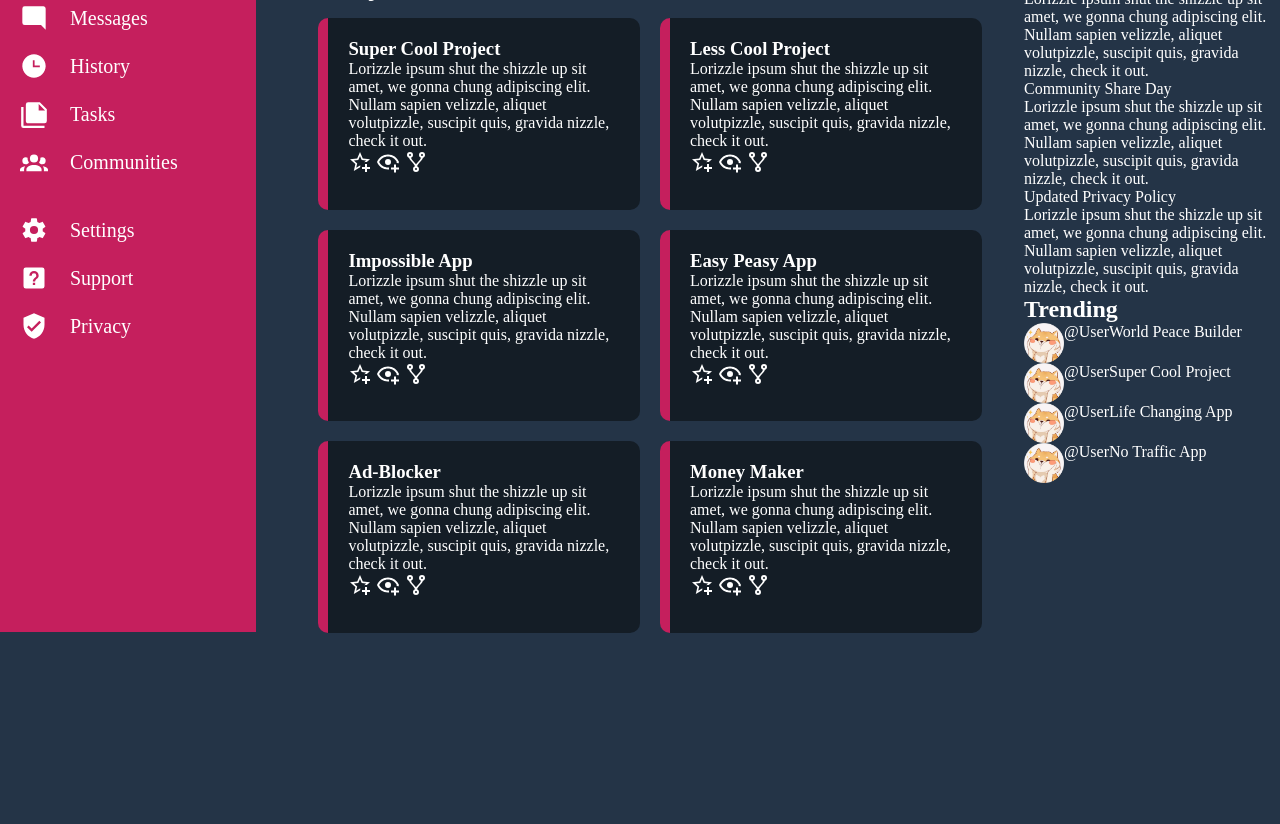
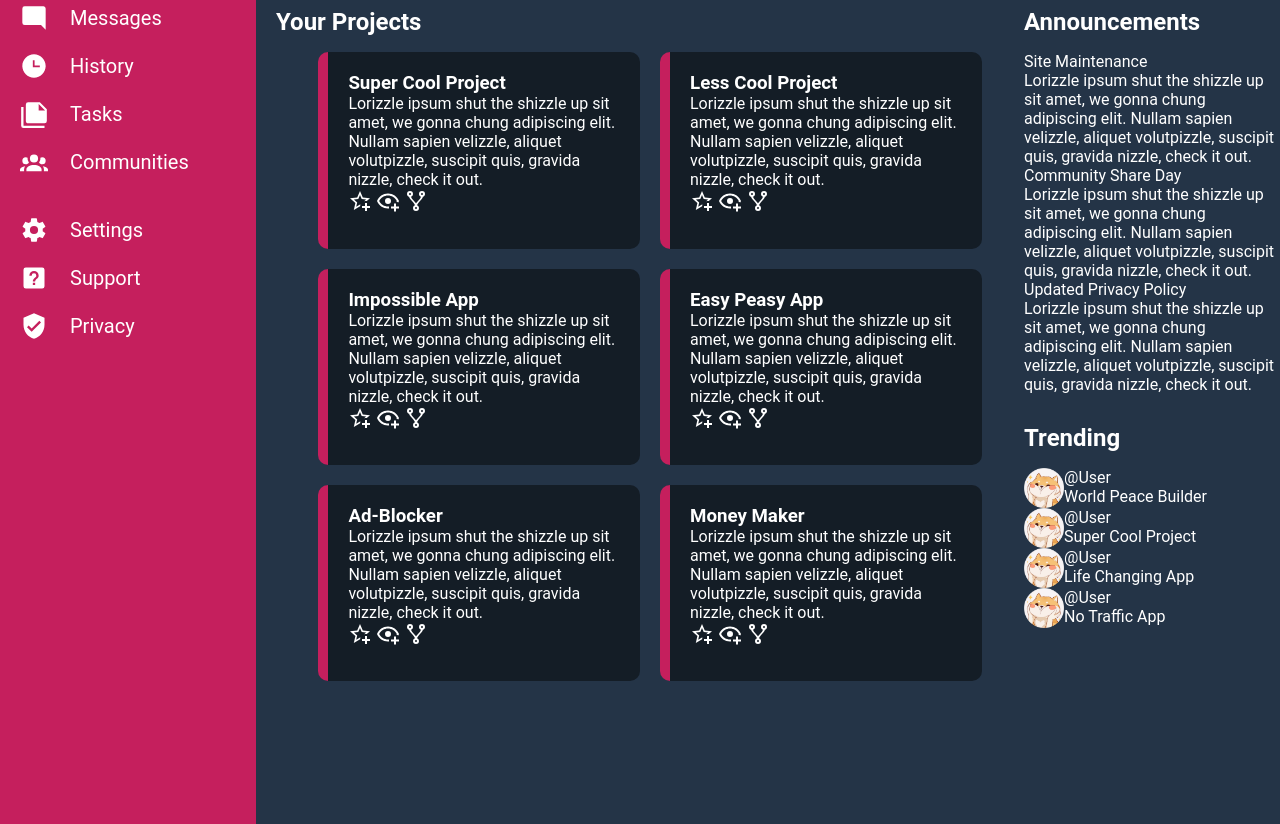
Before and after one commit to Jaypen-git/Admin-Dashboard, a plain HTML site: page index.html in a window 1280 px wide. Shown: the part 188-1012 px from the top of the page. Before the commit the page ends 821 px from the top, so only its background shows below. Drawn offline with Linux system fonts and the light colour scheme.

Commit message:
change body grid-template row to fr to fit content

```diff
--- a/index.html
+++ b/index.html
@@ -238,14 +238,14 @@
         </div>
         <div id="trending">
             <h2>Trending</h2>
-            <div>
+            <div class="trending-module">
                 <img src="imgs/shiba_pfp.png" alt="profile-pic" class="img-small">
                 <div>
                     <p>@User</p>
                     <p>World Peace Builder</p>
                 </div>
             </div>
-            <div>
+            <div class="trending-module">
                 <img src="imgs/shiba_pfp.png" alt="profile-pic" class="img-small">
                 <div>
                     <p>@User</p>
@@ -253,14 +253,14 @@
                 </div>
 
             </div>
-            <div>
+            <div class="trending-module">
                 <img src="imgs/shiba_pfp.png" alt="profile-pic" class="img-small">
                 <div>
                     <p>@User</p>
                     <p>Life Changing App</p>
                 </div>
             </div>
-            <div>
+            <div class="trending-module">
                 <img src="imgs/shiba_pfp.png" alt="profile-pic" class="img-small">
                 <div>
                     <p>@User</p>
--- a/style.css
+++ b/style.css
@@ -9,6 +9,8 @@
 }
 /* CSS Reset */
 
+@import url('https://fonts.googleapis.com/css2?family=Roboto:wght@400;700;900&display=swap');
+
 :root {
     --main: #243447;
     --header: #141d26;
@@ -16,12 +18,17 @@
     --text: #fff;
     --second-text: #ddd;
 }
+html {
+    height: 100%;
+}
 body {
     background-color: var(--main);
     display: grid;
+    font-family: 'Roboto', sans-serif;
     grid-template-columns: repeat(5, 1fr);
-    grid-template-rows: repeat(6, calc(100vh / 6));
+    grid-template-rows: repeat(6, 1fr);
     margin: 0;
+    height: max-content;
 }
 nav {
     background-color: var(--nav);
@@ -146,6 +153,9 @@ header button {
     box-sizing: border-box;
     padding: 20px;
 }
-#trending div {
+.trending-module {
     display: flex;
 }
+#announcements h2, #trending h2 {
+    margin: 30px 0 16px 0;
+}
```
